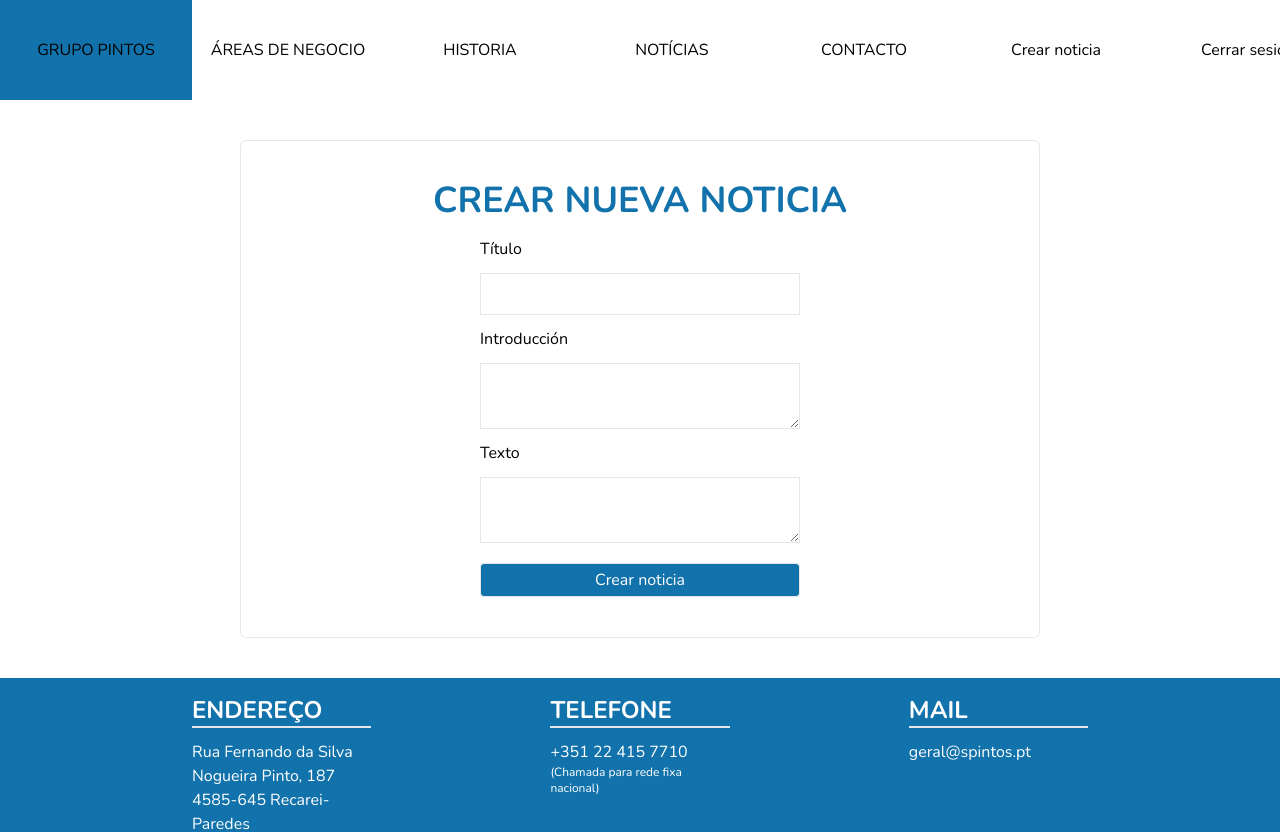
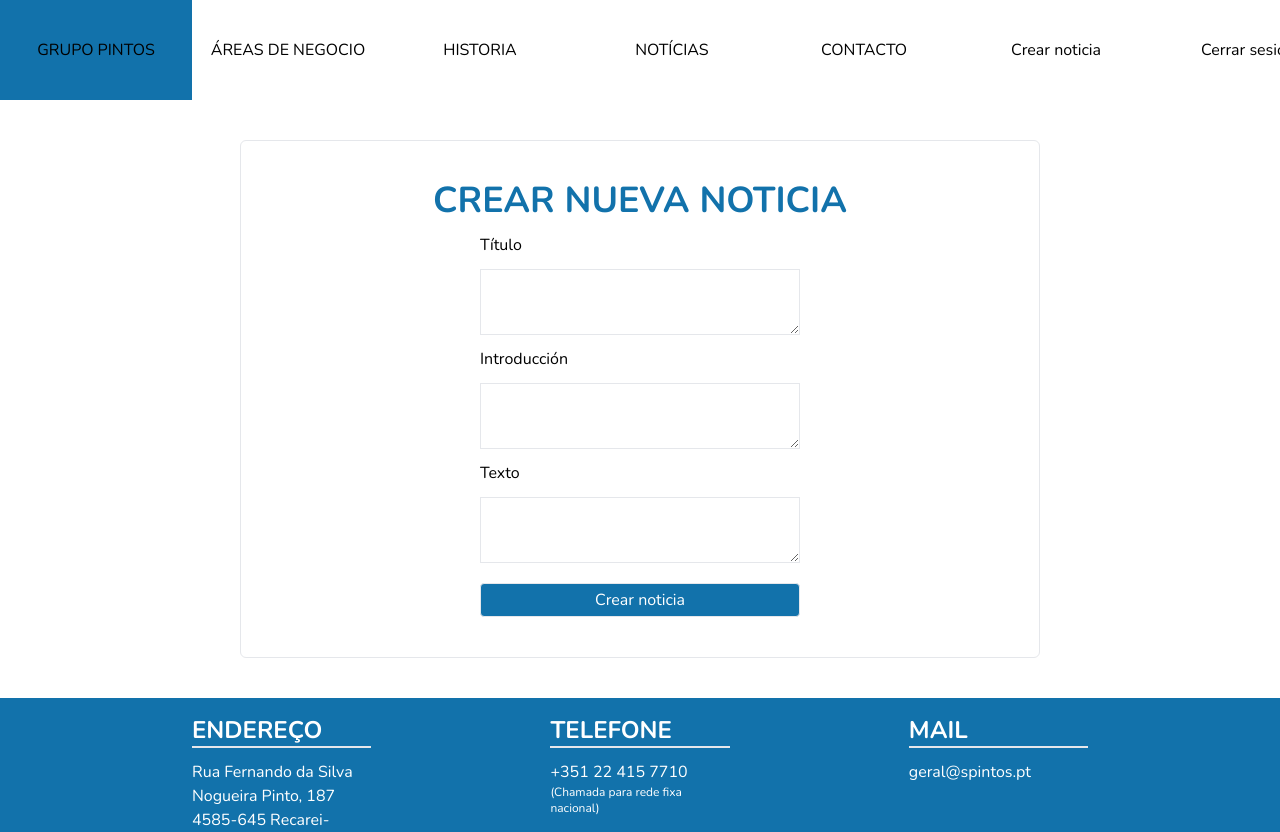
Before and after one commit to Fran-Lopez-Laperal/proyectPintos, a React (Vite) app in the folder WEB/: page /crearNoticia in a window 1280 px wide. Shown: the top 832 px of the page. Built offline with nearby package versions, Linux system fonts and the light colour scheme; no server answers; sample sign-in values are in the browser's storage.

Commit message:
create createNew, and fix service index

```diff
--- /dev/null
+++ b/WEB/src/components/CountdownTimer.jsx
@@ -0,0 +1,24 @@
+import { useState, useEffect } from 'react';
+
+export function CountdownTimer({ initialCountdown, onTimeout }) {
+  const [countdown, setCountdown] = useState(initialCountdown);
+
+  useEffect(() => {
+    const timer = setInterval(() => {
+      if (countdown === 1) {
+        clearInterval(timer);
+        onTimeout();
+      } else {
+        setCountdown(countdown - 1);
+      }
+    }, 1000);
+
+    return () => clearInterval(timer);
+  }, [countdown, onTimeout]);
+
+  return (
+    <div>
+      <p className="text-center">Serás redirigido a la página de inicio en {countdown} segundos...</p>
+    </div>
+  );
+}
--- /dev/null
+++ b/WEB/src/components/DataInput.jsx
@@ -0,0 +1,8 @@
+export function DataInput({ label, value, onChange, required = true }) {
+  return (
+    <>
+      <label htmlFor={label}>{label}</label>
+      <textarea className="border px-3 py-2" id={label} value={value} onChange={onChange} required={required} />
+    </>
+  );
+}
--- a/WEB/src/pages/CreateNew.jsx
+++ b/WEB/src/pages/CreateNew.jsx
@@ -2,6 +2,8 @@ import { useState, useContext } from 'react';
 import { useNavigate } from 'react-router-dom';
 import { AuthContext } from '../context/AuthContext';
 import { createNewService } from '../services';
+import { CountdownTimer } from '../components/CountdownTimer';
+import { DataInput } from '../components/DataInput';
 
 export function CreateNew() {
   const { token } = useContext(AuthContext);
@@ -10,6 +12,7 @@ export function CreateNew() {
   const [introduction, setIntroduction] = useState('');
   const [text, setText] = useState('');
   const [error, setError] = useState('');
+  const [newsCreated, setNewsCreated] = useState(false);
 
   const handleTitleChange = (event) => {
     setTitle(event.target.value);
@@ -31,29 +34,37 @@ export function CreateNew() {
         title,
         introduction,
         text,
+        token,
       };
 
-      await createNewService(formDataNews, token);
+      await createNewService(formDataNews);
 
-      navigate('/');
+      setNewsCreated(true);
     } catch (error) {
       setError(error.message);
     }
   };
 
+  const handleTimeout = () => {
+    navigate('/');
+  };
+
   return (
     <div className="flex justify-center">
       <section className="flex flex-col gap-4 items-center m-10 py-10 px-6 lg:px-48 border rounded-md">
-        <h1 className="text-corporative-color2 text-center text-2xl uppercase w-full font-bold lg:text-4xl">Crear nueva noticia</h1>
+        {newsCreated ? (
+          <div>
+            <p className="text-green-600 text-center text-xl font-bold">Noticia creada con éxito.</p>
+            <CountdownTimer initialCountdown={5} onTimeout={handleTimeout} />
+          </div>
+        ) : (
+          <main className="flex flex-col justify-center items-center">
+            <h1 className="text-corporative-color2 text-center text-2xl uppercase w-full font-bold lg:text-4xl pb-3">Crear nueva noticia</h1>
+
             <form onSubmit={handleSubmit} className="flex flex-col gap-3 lg:w-80">
-          <label htmlFor="title">Título</label>
-          <input className="border px-3 py-2" type="text" id="title" value={title} onChange={handleTitleChange} required />
-
-          <label htmlFor="introduction">Introducción</label>
-          <textarea className="border px-3 py-2" id="introduction" value={introduction} onChange={handleIntroductionChange} required />
-
-          <label htmlFor="text">Texto</label>
-          <textarea className="border px-3 py-2" id="text" value={text} onChange={handleTextChange} required />
+              <DataInput label="Título" value={title} onChange={handleTitleChange} />
+              <DataInput label="Introducción" value={introduction} onChange={handleIntroductionChange} />
+              <DataInput label="Texto" value={text} onChange={handleTextChange} />
 
               <section className="flex flex-col justify-center">
                 <button
@@ -65,6 +76,8 @@ export function CreateNew() {
                 {error && <p className="text-red-600 text-left text-xs font-bold p-1">*{error}</p>}
               </section>
             </form>
+          </main>
+        )}
       </section>
     </div>
   );
--- a/WEB/src/services/index.js
+++ b/WEB/src/services/index.js
@@ -34,12 +34,18 @@ export const getMyUserDataService = async ({ token }) => {
   return json.data;
 };
 
-export const createNewService = async ({ token }) => {
+export const createNewService = async (formDataNews) => {
   const response = await fetch(`${API_URL}/createNew`, {
     method: 'POST',
     headers: {
-      Authorization: token,
+      Authorization: formDataNews.token,
+      'Content-Type': 'application/json',
     },
+    body: JSON.stringify({
+      title: formDataNews.title,
+      introduction: formDataNews.introduction,
+      text: formDataNews.text,
+    }),
   });
 
   const json = await response.json();
```
Lines whose indentation alone changed are shown as unchanged.
